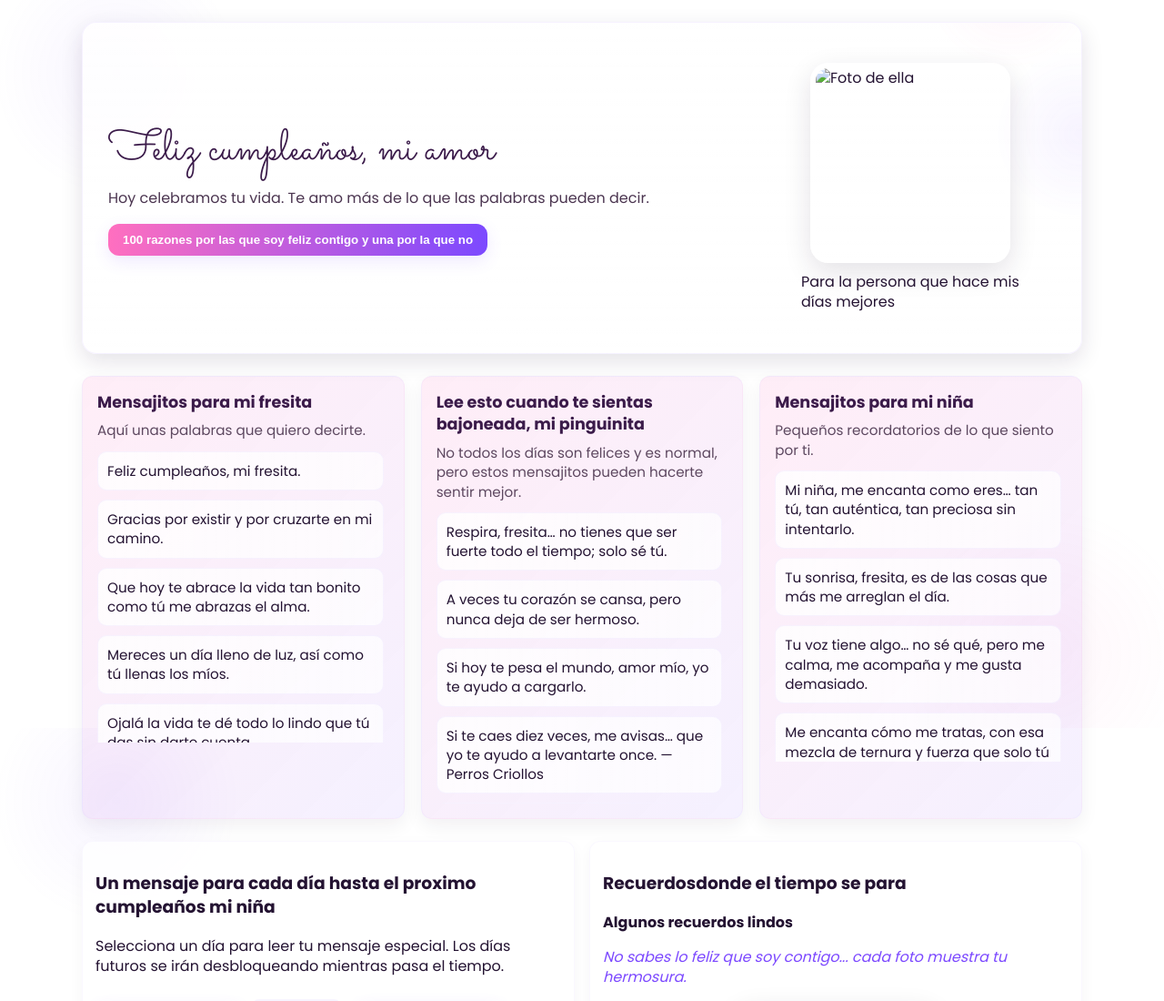
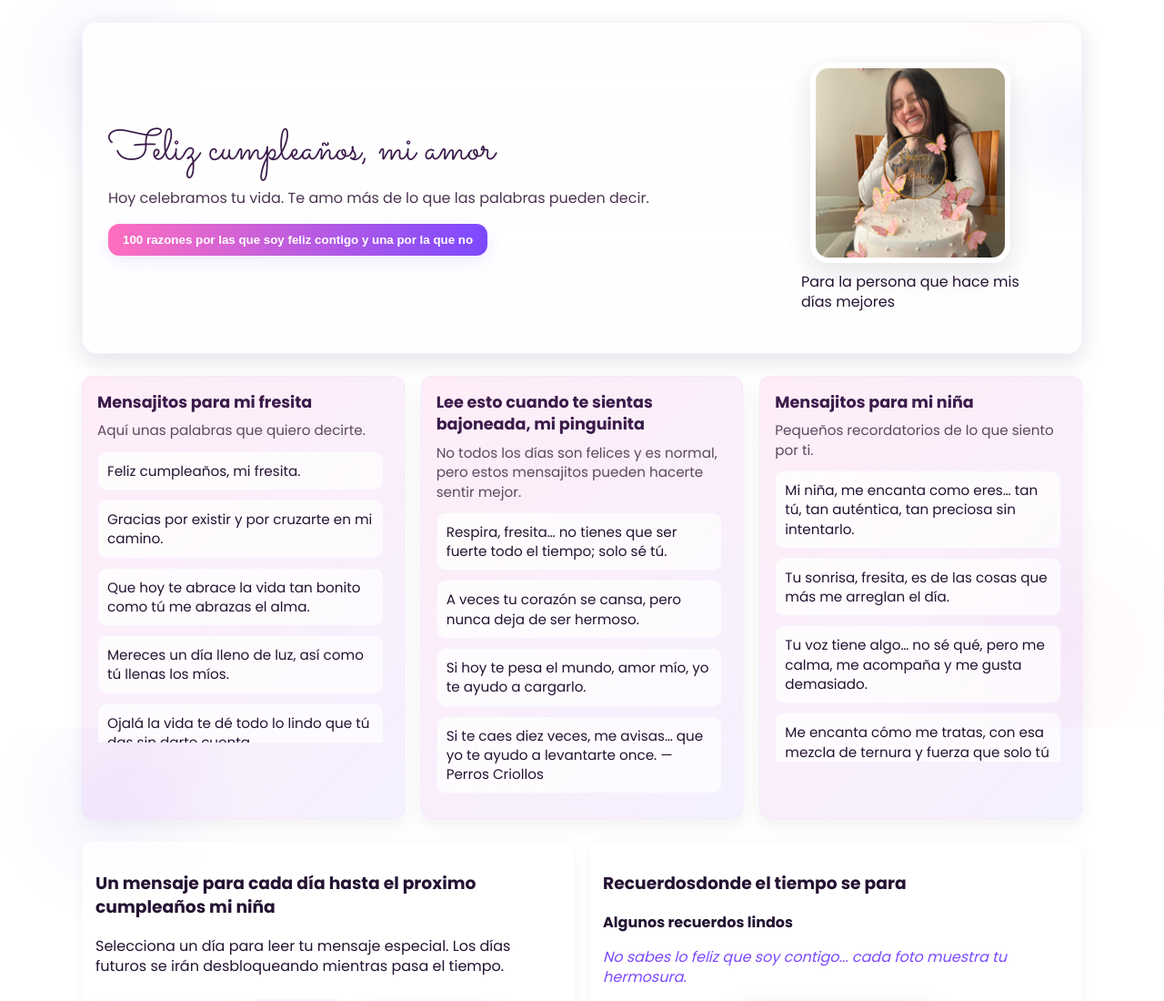
Before and after one commit to zamireitor54/tequierogg, a plain HTML site: page index.html in a window 1280 px wide. Shown: the top 1100 px of the page at 91% size. Drawn offline with Linux system fonts and the light colour scheme; the site is published under a folder, as on GitHub Pages, so addresses that start at the root find nothing.

Commit message:
Fix main photo path (use relative path)

```diff
--- a/index.html
+++ b/index.html
@@ -23,7 +23,7 @@
 
       <figure class="hero-photo">
         <!-- Reemplaza 'tu-foto.jpg' por el nombre de tu archivo -->
-        <img src="/img/miniña.jpg" alt="Foto de ella" id="main-photo">
+  <img src="img/miniña.jpg" alt="Foto de mi niña" id="main-photo">
         <figcaption class="photo-caption">Para la persona que hace mis días mejores</figcaption>
       </figure>
     </header>
```
